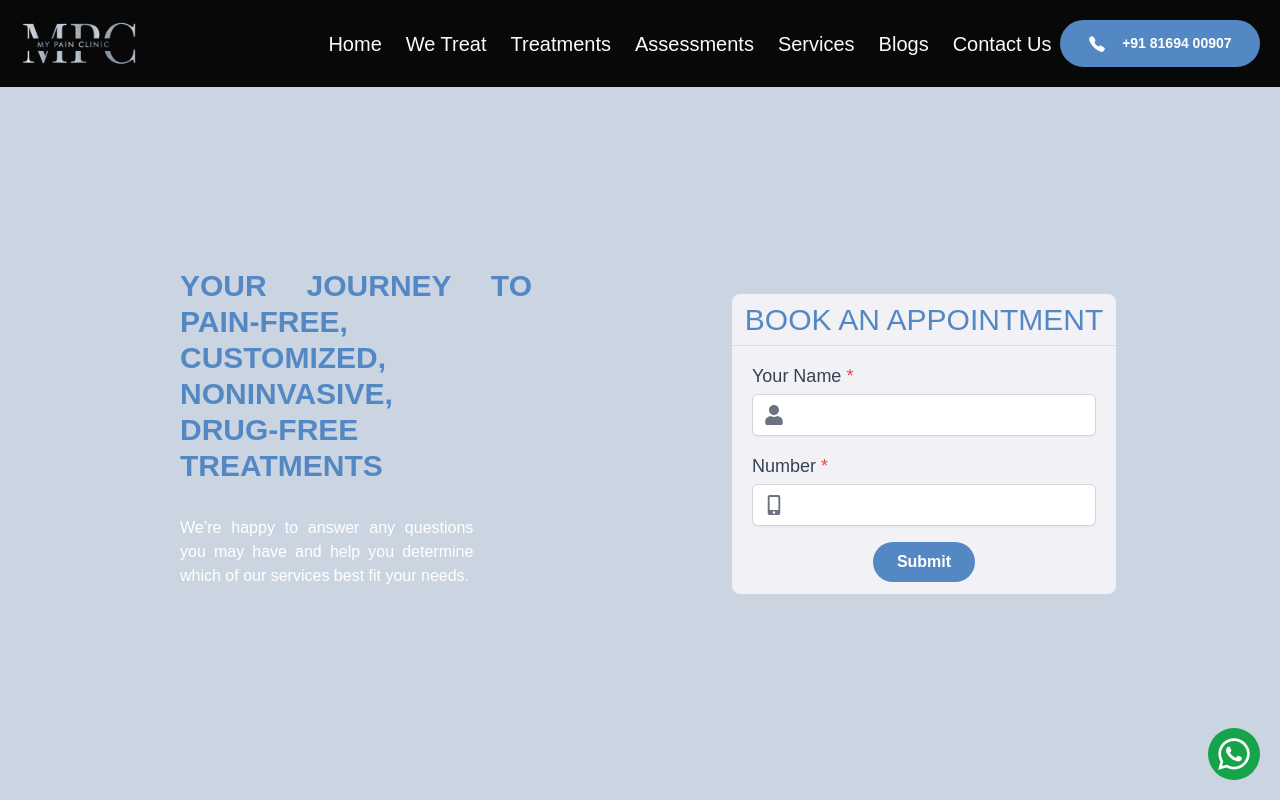
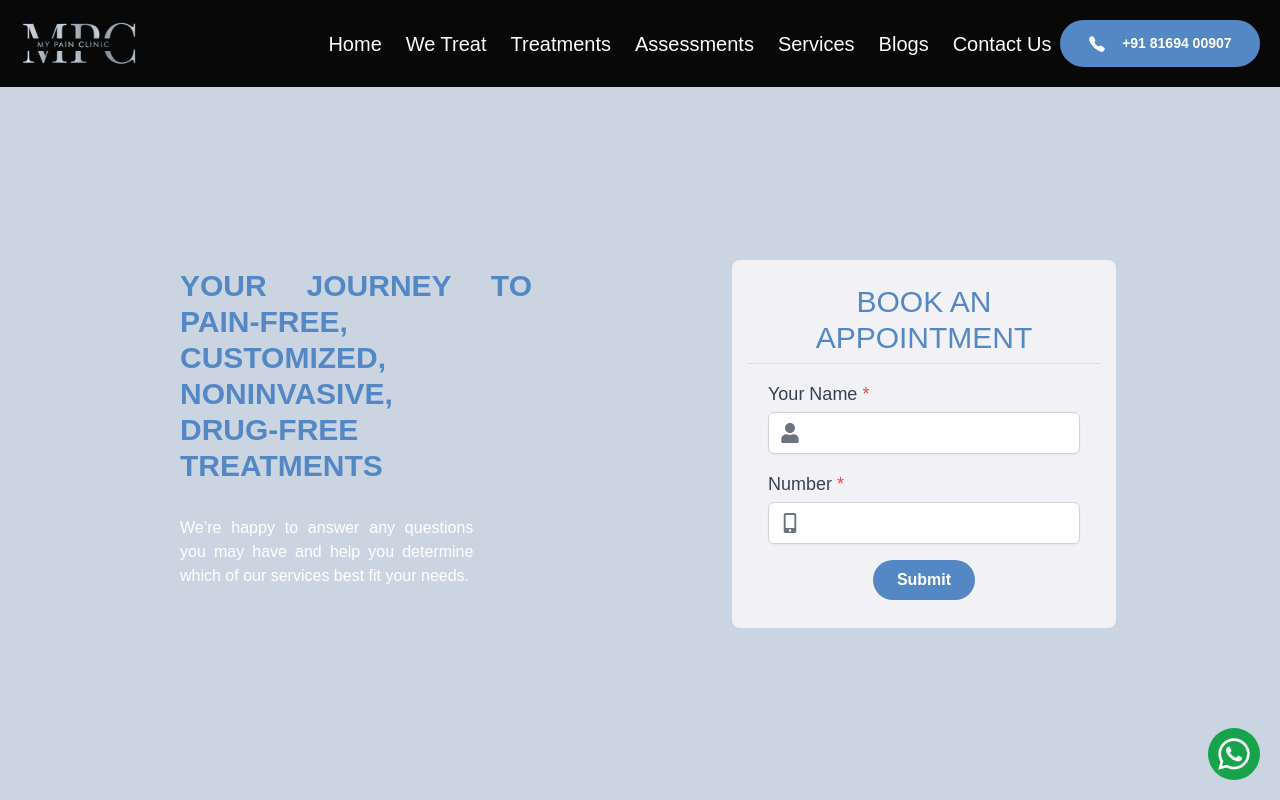
Before and after one commit to Hope-Ray/nextjs-mpc, a Next.js app: page /sublanding in a window 1280 px wide. Shown: the top 800 px of the page. Built offline with nearby package versions, Linux system fonts and the light colour scheme.

Commit message:
sublanding welcome mobile

```diff
--- a/src/components/SubLanding/SubWelcome.jsx
+++ b/src/components/SubLanding/SubWelcome.jsx
@@ -19,7 +19,7 @@ const SubWelcome = () => {
 
         {/* Contact Form */}
         <div className="hero-content flex justify-center items-center">
-          <div className="bg-[#F1F1F6] rounded-lg w-full md:w-96 p-4 md:p-0">
+          <div className="bg-[#F1F1F6] rounded-lg w-full md:w-96 p-4">
             <div className="text-2xl text-center md:text-3xl font-medium text-brandColor py-2">
               BOOK AN APPOINTMENT
               <div className="relative py-2">
```
